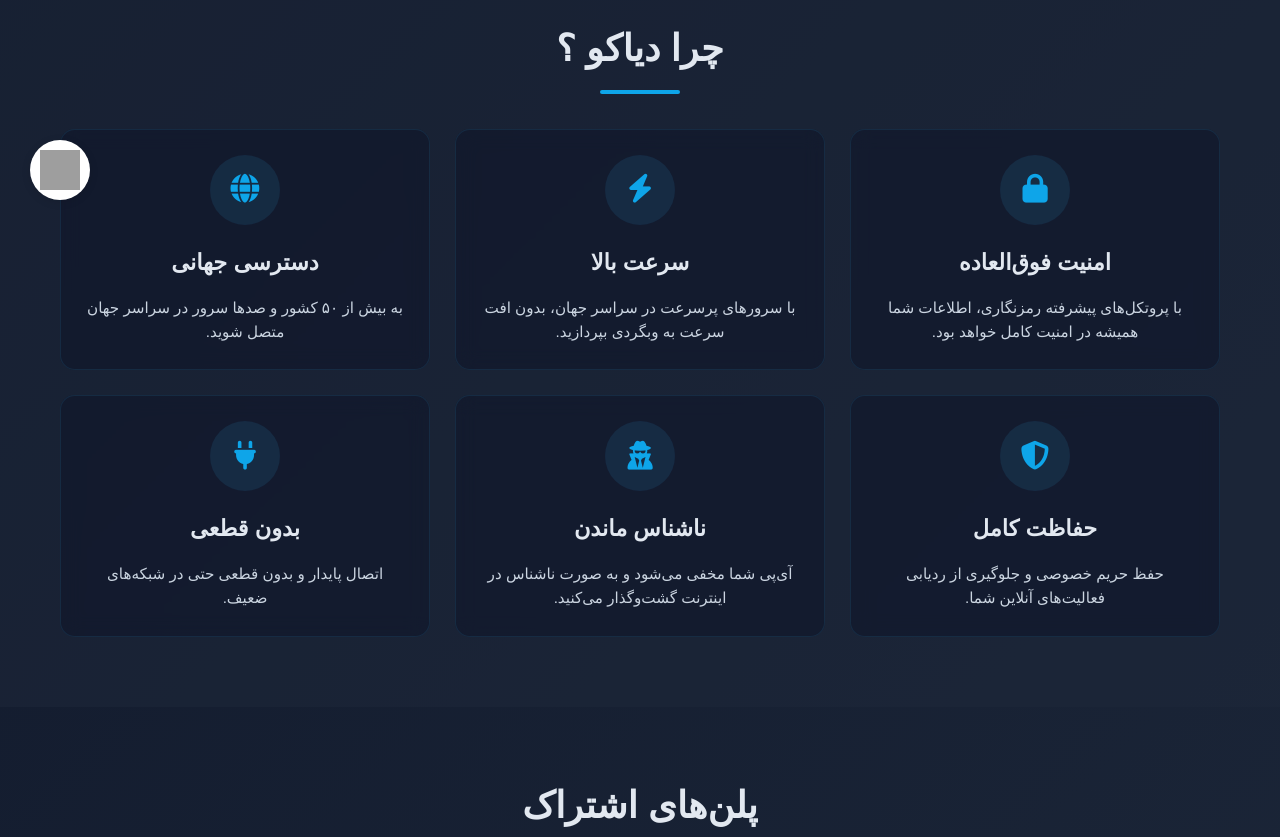
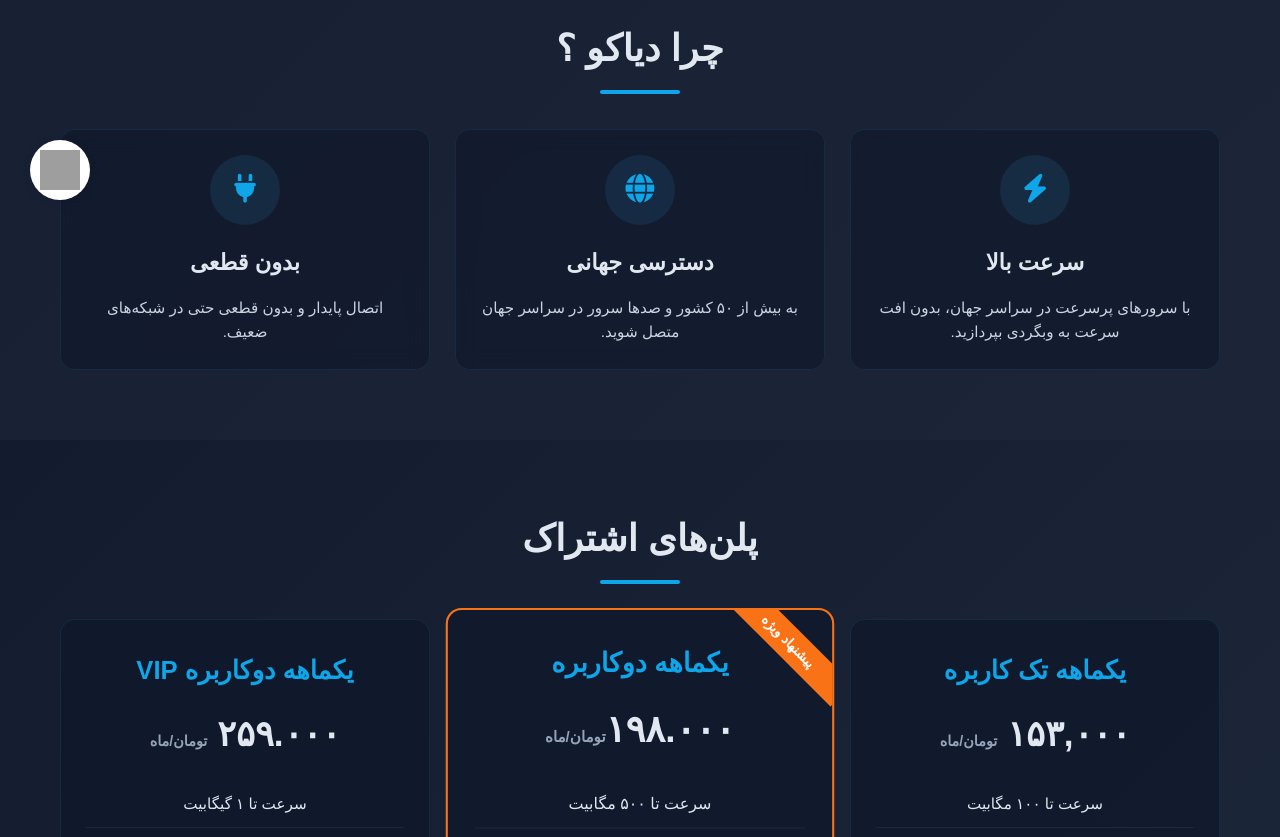
Before and after one commit to diyakovpn2/frontend, a plain HTML site: page index.html in a window 1280 px wide. Shown: the part 500-1337 px from the top of the page. Drawn offline with Linux system fonts and the light colour scheme; grey boxes are pictures that could not be loaded; a script that the page names is missing; a small style sheet from the web is missing.

Commit message:
Update index.html

```diff
--- a/index.html
+++ b/index.html
@@ -700,13 +700,6 @@ display: none;
             <div class="features-grid">
                 <div class="feature-card">
                     <div class="feature-icon">
-                        <i class="fas fa-lock"></i>
-                    </div>
-                    <h3>امنیت فوق‌العاده</h3>
-                    <p>با پروتکل‌های پیشرفته رمزنگاری، اطلاعات شما همیشه در امنیت کامل خواهد بود.</p>
-                </div>
-                <div class="feature-card">
-                    <div class="feature-icon">
                         <i class="fas fa-bolt"></i>
                     </div>
                     <h3>سرعت بالا</h3>
@@ -718,20 +711,6 @@ display: none;
                     </div>
                     <h3>دسترسی جهانی</h3>
                     <p>به بیش از ۵۰ کشور و صدها سرور در سراسر جهان متصل شوید.</p>
-                </div>
-                <div class="feature-card">
-                    <div class="feature-icon">
-                        <i class="fas fa-shield-alt"></i>
-                    </div>
-                    <h3>حفاظت کامل</h3>
-                    <p>حفظ حریم خصوصی و جلوگیری از ردیابی فعالیت‌های آنلاین شما.</p>
-                </div>
-                <div class="feature-card">
-                    <div class="feature-icon">
-                        <i class="fas fa-user-secret"></i>
-                    </div>
-                    <h3>ناشناس ماندن</h3>
-                    <p>آی‌پی شما مخفی می‌شود و به صورت ناشناس در اینترنت گشت‌وگذار می‌کنید.</p>
                 </div>
                 <div class="feature-card">
                     <div class="feature-icon">
```
